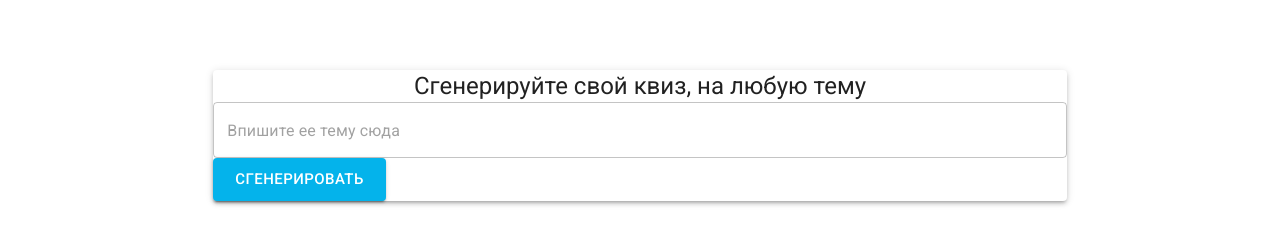
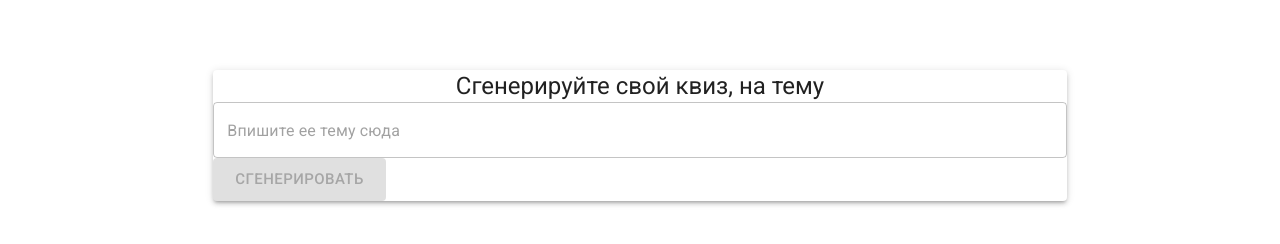
Before and after one commit to MaximKudriavtsev/the-byte-club, a React app: page /generate-quiz in a window 1280 px wide. Shown: the part 274-518 px from the top of the page. Built offline with nearby package versions, Linux system fonts and the light colour scheme.

Commit message:
some fixes

```diff
--- a/src/components/new-question-card/new-question-card.tsx
+++ b/src/components/new-question-card/new-question-card.tsx
@@ -63,13 +63,11 @@ const NewQuestionCard: FC<NewQuestionCardProps> = ({
               <SwitchRightVariant
                 key={index}
                 value={currentQuestion.variants[index]?.isRight || false}
-                onChange={(event: any) => {
-                  debugger;
+                onChange={(event) => {
                   const value = event.target.checked;
 
                   setQuizQuestions(prevState => {
                     const prevValue = prevState[currentIndex].variants[index].isRight;
-                    debugger;
                     if (
                       prevState[currentIndex].variants.reduce(
                         (acc, item) => (item.isRight ? (acc += 1) : acc),
@@ -78,10 +76,7 @@ const NewQuestionCard: FC<NewQuestionCardProps> = ({
                       (!value && prevValue)
                     ) {
                       const nextState = cloneDeep(prevState);
-
-                      const nextValue = value;
-
-                      nextState[currentIndex].variants[index].isRight = nextValue;
+                      nextState[currentIndex].variants[index].isRight = value;
                       return nextState;
                     }
                     return prevState;
--- a/src/components/new-question-card/switch-right-variant/switch-right-variant.tsx
+++ b/src/components/new-question-card/switch-right-variant/switch-right-variant.tsx
@@ -3,8 +3,8 @@ import React, { FC, useState } from 'react';
 import Switch from '@mui/material/Switch';
 
 interface SwitchRightVariantProps {
-  value: any;
-  onChange: any;
+  value: boolean;
+  onChange: (value: any) => any;
 }
 
 const SwitchRightVariant: FC<SwitchRightVariantProps> = ({ value, onChange }) => {
--- a/src/components/new-question-card/variant-answer/variant-answer.tsx
+++ b/src/components/new-question-card/variant-answer/variant-answer.tsx
@@ -3,10 +3,10 @@ import React, {FC, useState} from 'react';
 import {TextField} from "@mui/material";
 
 interface VariantAnswerProps {
-  value: any;
-  onChange: any;
+  value: string;
+  onChange: (value: any) => any;
 }
-const VariantAnswer: FC<VariantAnswerProps> = ({value, onChange}) => {
+const VariantAnswer: FC<VariantAnswerProps> = () => {
   const [questionVariant, setQuestionVariant] = useState('');
 
   return (
--- a/src/pages/generate-quiz.tsx
+++ b/src/pages/generate-quiz.tsx
@@ -20,7 +20,7 @@ export const GenerateQuiz = () => {
         <Paper elevation={3} className='generate-quiz'>
           <div className="generate-quiz-title">
             <Typography variant='h5' component='h5' align='center'>
-              Сгенерируйте свой квиз, на любую тему
+              Сгенерируйте свой квиз, на тему
             </Typography>
           </div>
 
@@ -42,6 +42,7 @@ export const GenerateQuiz = () => {
               onClick={() => generateCustomQuiz()}
               size='large'
               className='generate-quiz-button'
+              disabled={!quizTextToGenerate}
             >
               Сгенерировать
             </Button>
```
